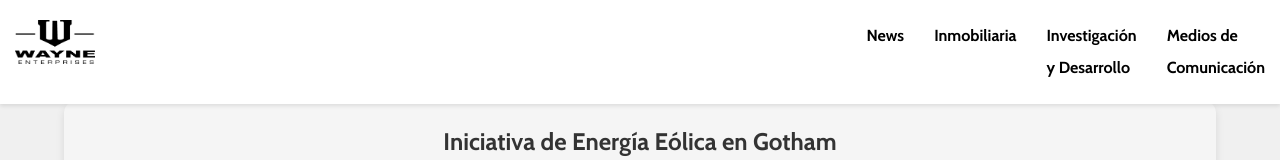
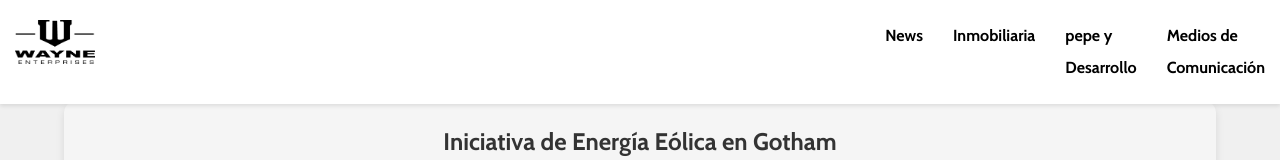
Before and after one commit to Juan-Lucas07/proyectoWeb, a plain HTML site: page indexs/new4.html in a window 1280 px wide. Shown: the top 160 px of the page. Drawn offline with nearby package versions, Linux system fonts and the light colour scheme.

Commit message:
cambios en HTML

```diff
--- a/indexs/new4.html
+++ b/indexs/new4.html
@@ -21,7 +21,7 @@
                     <a href="inmobiliaria.html" > <h4>Inmobiliaria</h4></a>
                 </li>
                 <li>
-                    <a href="investigación y Desarrollo.html" > <h4>Investigación y Desarrollo</h4></a>
+                    <a href="investigación y Desarrollo.html" > <h4>pepe y Desarrollo</h4></a>
                 </li>
                 <li>
                     <a href="medios de Comunicación.html" > <h4>Medios de Comunicación</h4></a>
```
